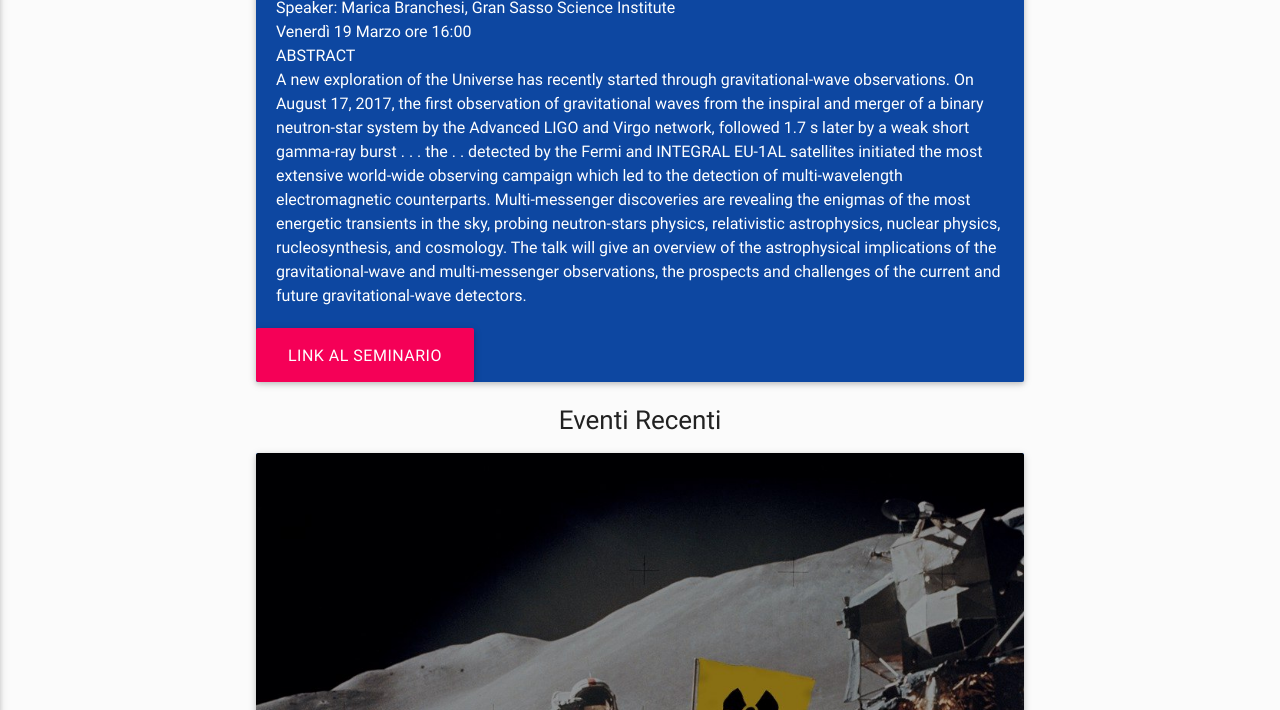
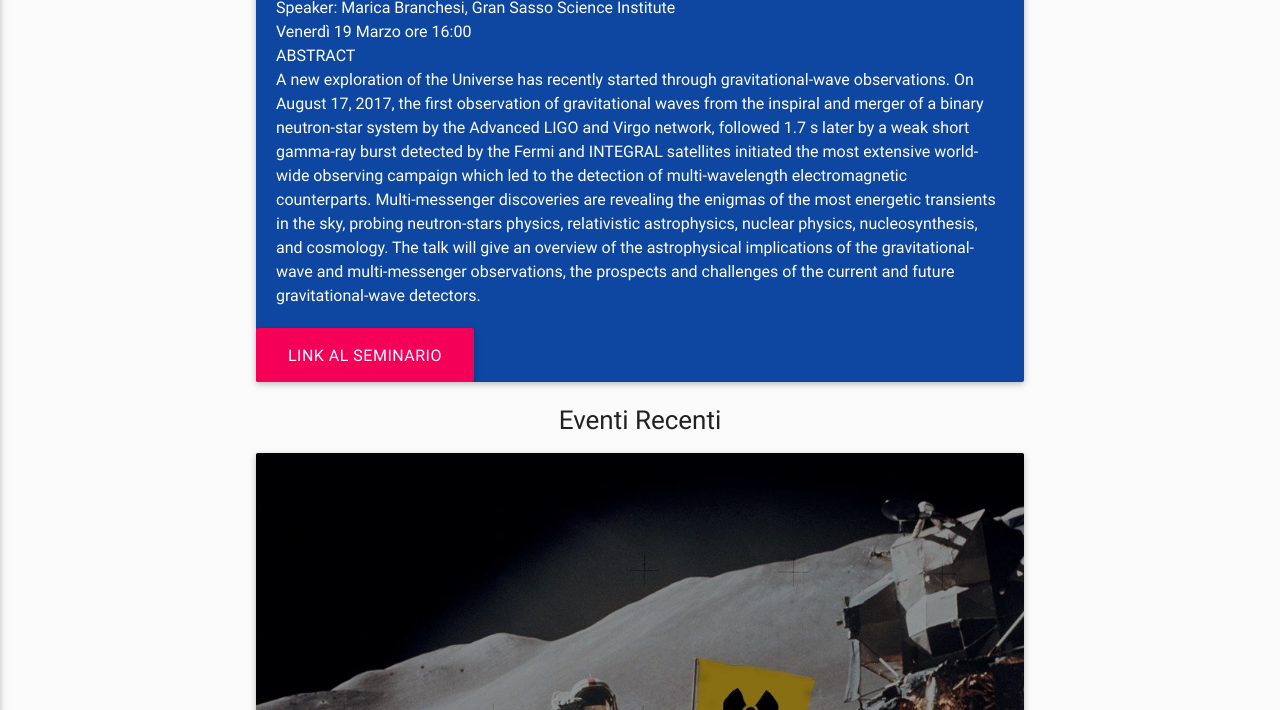
Before and after one commit to ai-sf/aisf_perugia, a Jekyll site: the page built from index.html, in a window 1280 px wide and 900 px high, scrolled down 1089 px, cut to the strip 190-900 px from the top of the window. Built offline with Jekyll 4.4.1, drawn with Linux system fonts in a browser that asks for light colours; nearby versions of some CDN libraries.

Commit message:
Update index.html

```diff
--- a/index.html
+++ b/index.html
@@ -40,12 +40,11 @@ including gravitational-wave <br> </h3>
         <p> ABSTRACT <br>  A new exploration of the Universe has recently started through gravitational-wave observations.
           On August 17, 2017, the first observation of gravitational waves from the inspiral and merger
           of a binary neutron-star system by the Advanced LIGO and Virgo network, followed 1.7 s later
-          by a weak short gamma-ray burst . . . the . . detected by the Fermi and INTEGRAL EU-1AL
-           satellites initiated the most extensive world-wide observing campaign which led to the
+          by a weak short gamma-ray burst detected by the Fermi and INTEGRAL satellites initiated the most extensive world-wide observing campaign which led to the
            detection of multi-wavelength electromagnetic counterparts. Multi-messenger discoveries
            are revealing the enigmas of the most energetic transients in the sky,
            probing neutron-stars physics, relativistic astrophysics, nuclear physics,
-            rucleosynthesis, and cosmology. The talk will give an overview of the astrophysical
+            nucleosynthesis, and cosmology. The talk will give an overview of the astrophysical
             implications of the gravitational-wave and multi-messenger observations, the prospects and challenges of the current
              and future gravitational-wave detectors.</p>
       </div>
```
